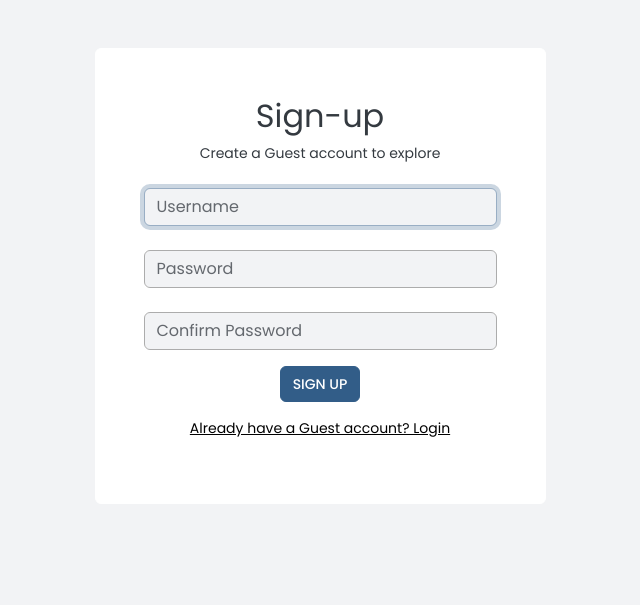
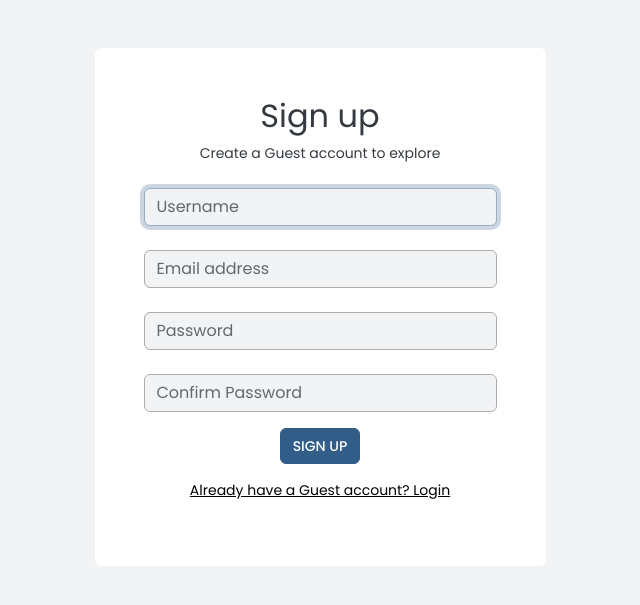
Before and after one commit to bgjx/meq-data-app, a Django app: page /account/signup/ in a window 1280 px wide. Shown: the top 605 px of the page, without its empty margins (320-960 px from the left). Run offline with Django 5.2, Linux system fonts and the light colour scheme; parts of the project's set-up code (start-up, migrations or seed data) failed here and were passed over; some libraries are stand-ins or nearby versions.

Commit message:
add userprofile model, extend User auth based model for email verification

```diff
--- a/account/templates/account/login.html
+++ b/account/templates/account/login.html
@@ -15,8 +15,11 @@
                             <h2>Login</h2>
                             <p>  Please enter your Guest or Admin credentials </p>
                             {% if form.errors %}
-                                <p class="text-danger">Invalid username or password.</p>
+                                <p class="text-danger">Invalid email/username or password.</p>
                             {% endif %}
+                            {% if error %}
+                                <div class='alert alert-danger'>{{ error }}</div>
+                            {% endif%}
                             <form method="post" action="{% url 'login' %}">
                                 {% csrf_token %}
                                 <div class="mb-3">
@@ -29,6 +32,7 @@
                                 </div>
                                 <button type="submit" class="btn btn-primary">Login</button>
                             </form>
+                            <p class="mt-3"><a href="{% url 'password_reset' %}">Forgot Password</a></p>
                             <p class="mt-3"><a href="{% url 'signup' %}">Don't have an Guest account? Create one</a></p>
                         </div>
                     </div>
--- a/account/templates/account/signup.html
+++ b/account/templates/account/signup.html
@@ -12,7 +12,7 @@
                 <div class='card'>
                     <div class='card-body p-5 text-center'>
                         <div class='login-page'>
-                            <h2>Sign-up</h2>
+                            <h2>Sign up</h2>
                             <p> Create a Guest account to explore</p>
                             {% if form.errors %}
                                 <div class="alert alert-danger">
@@ -33,6 +33,10 @@
                                     {{ form.username }}
                                 </div>
                                 <div class="mb-3">
+                                    <label for="id_email" class="form-label"></label>
+                                    {{ form.email }}
+                                </div>
+                                <div class="mb-3">
                                     <label for="id_password1" class="form-label"></label>
                                     {{ form.password1 }}
                                 </div>
```
Also changed, not shown: account/models.py (+8 -5 lines).
